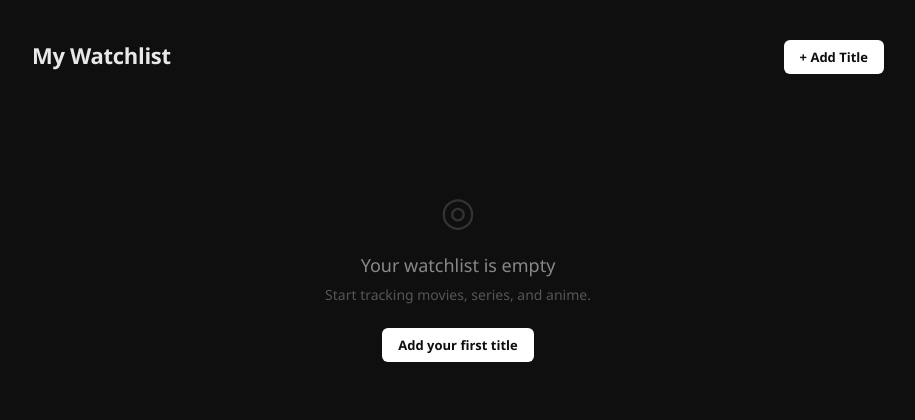
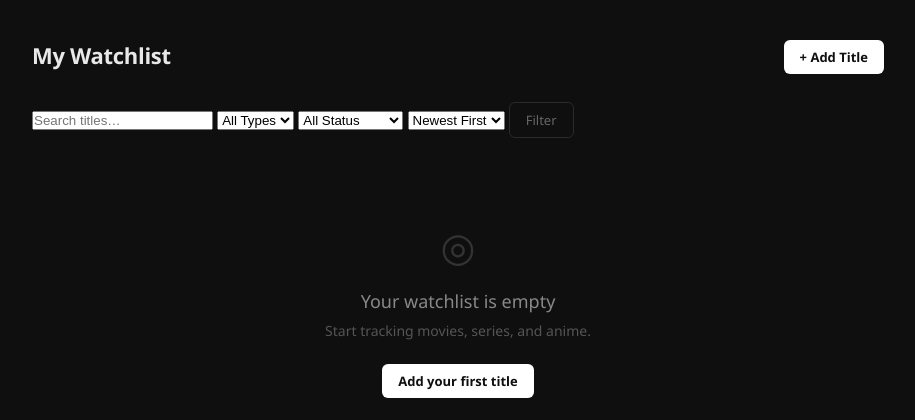
Before and after one commit to plsugam/Movie_Watchlist_Project, a Flask app: page /watchlist in a window 1280 px wide. Shown: the part 77-497 px from the top of the page, without its empty margins (182-1097 px from the left). Run offline with Flask 3, Linux system fonts and the light colour scheme; the visitor is signed in with stand-in values (Sample User, id 1); data that the repository does not hold is empty.

Commit message:
filter bar added to templatr

```diff
--- a/app/templates/watchlist.html
+++ b/app/templates/watchlist.html
@@ -27,6 +27,40 @@
                 {% endfor %}
             {% endif %}
         {% endwith %}
+
+        <!-- Search and Filter Bar -->
+        <form class="filter-bar" method="GET" action="{{ url_for('watchlist.view_watchlist') }}">
+            <input
+                type="text"
+                name="search"
+                placeholder="Search titles…"
+                value="{{ search }}"
+                class="filter-search"
+            >
+            <select name="type" class="filter-select">
+                <option value="">All Types</option>
+                <option value="movie" {% if filter_type == 'movie' %}selected{% endif %}>Movie</option>
+                <option value="series" {% if filter_type == 'series' %}selected{% endif %}>Series</option>
+                <option value="anime" {% if filter_type == 'anime' %}selected{% endif %}>Anime</option>
+            </select>
+            <select name="status" class="filter-select">
+                <option value="">All Status</option>
+                <option value="watching" {% if filter_status == 'watching' %}selected{% endif %}>Watching</option>
+                <option value="completed" {% if filter_status == 'completed' %}selected{% endif %}>Completed</option>
+                <option value="plan" {% if filter_status == 'plan' %}selected{% endif %}>Plan to Watch</option>
+                <option value="dropped" {% if filter_status == 'dropped' %}selected{% endif %}>Dropped</option>
+            </select>
+            <select name="sort" class="filter-select">
+                <option value="newest" {% if sort == 'newest' %}selected{% endif %}>Newest First</option>
+                <option value="oldest" {% if sort == 'oldest' %}selected{% endif %}>Oldest First</option>
+                <option value="title" {% if sort == 'title' %}selected{% endif %}>A–Z</option>
+                <option value="rating" {% if sort == 'rating' %}selected{% endif %}>Top Rated</option>
+            </select>
+            <button type="submit" class="btn-ghost">Filter</button>
+            {% if search or filter_type or filter_status or sort != 'newest' %}
+            <a href="{{ url_for('watchlist.view_watchlist') }}" class="btn-ghost">Clear</a>
+            {% endif %}
+        </form>
 
         {% if titles %}
         <div class="watchlist-grid">
@@ -77,12 +111,19 @@
         {% else %}
         <div class="empty-state">
             <div class="empty-icon">◎</div>
+            {% if search or filter_type or filter_status %}
+            <h3>No results found</h3>
+            <p>Try adjusting your search or filters.</p>
+            <a href="{{ url_for('watchlist.view_watchlist') }}" class="btn-ghost">Clear filters</a>
+            {% else %}
             <h3>Your watchlist is empty</h3>
             <p>Start tracking movies, series, and anime.</p>
             <a href="{{ url_for('watchlist.add_title') }}" class="btn-primary">Add your first title</a>
+            {% endif %}
         </div>
         {% endif %}
 
     </div>
 </div>
+<script src="{{ url_for('static', filename='js/watchlist.js') }}"></script>
 {% endblock %}
```
